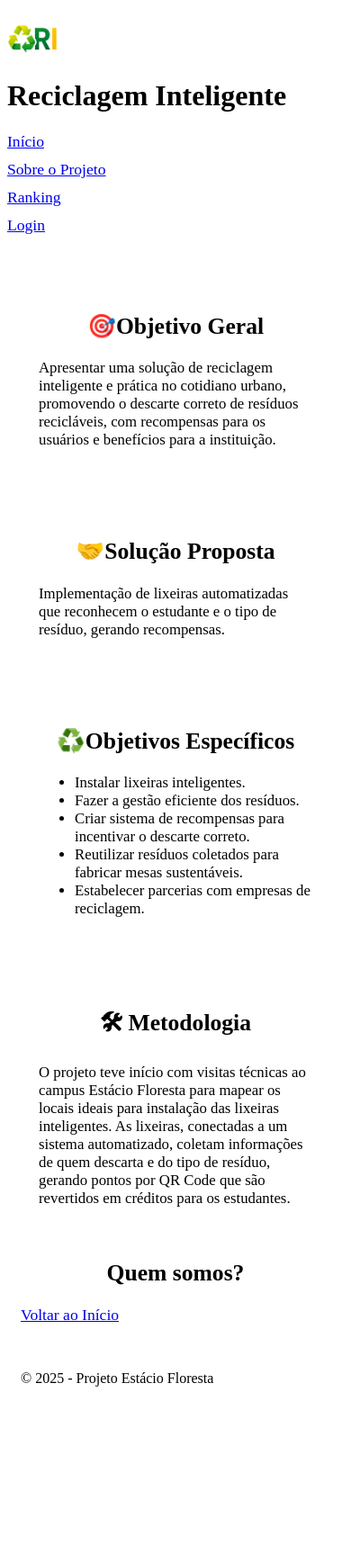
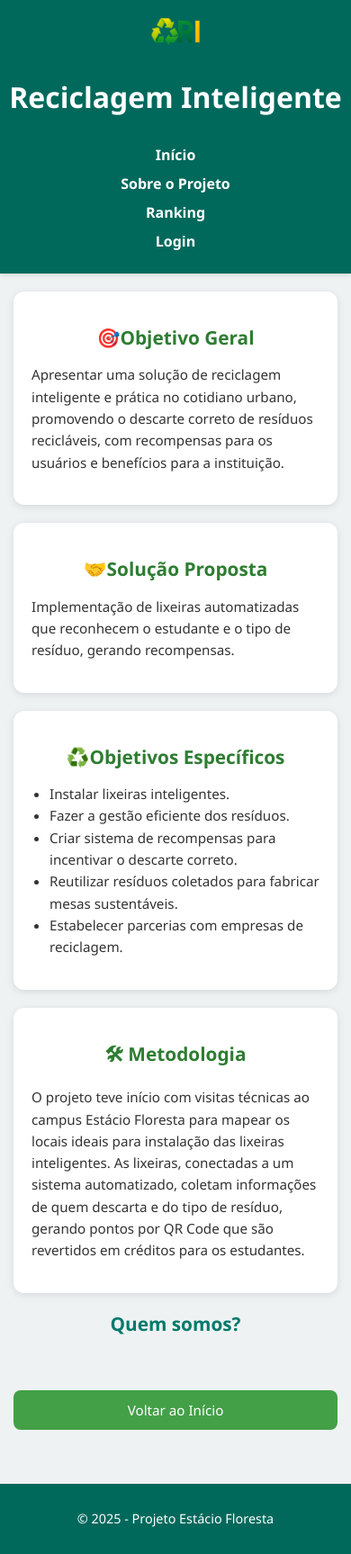
Before and after one commit to liviamarta/reciclagem-inteligente, a Flask app: page /sobre in a window 390 px wide. Shown: the whole page at 90% size. Before the commit the page ends 1541 px from the top, so only its background shows below. Run offline with Flask 3, Linux system fonts and the light colour scheme.

Commit message:
CSS responsivo para celular e desktop

```diff
--- a/static/style.css
+++ b/static/style.css
@@ -1,11 +1,166 @@
-/* ... (seu CSS base continua igual acima) ... */
+/* Estilo base - permanece igual */
+body {
+  font-family: 'Segoe UI', Tahoma, Geneva, Verdana, sans-serif;
+  margin: 0;
+  padding: 0;
+  background-color: #eef2f3;
+  color: #333;
+}
+
+header {
+  background-color: #00695c;
+  color: white;
+  padding: 20px 0;
+  text-align: center;
+  box-shadow: 0 2px 5px rgba(0,0,0,0.1);
+}
+
+nav a {
+  margin: 0 15px;
+  text-decoration: none;
+  color: white;
+  font-weight: 600;
+  transition: color 0.3s;
+}
+
+nav a:hover {
+  color: #a5d6a7;
+}
+
+main {
+  padding: 40px 20px;
+  max-width: 1000px;
+  margin: 0 auto;
+  text-align: center;
+}
+
+h2 {
+  font-size: 2rem;
+  color: #00796b;
+  margin-bottom: 10px;
+}
+
+.section {
+  background: #ffffff;
+  border-radius: 12px;
+  padding: 30px;
+  margin-bottom: 30px;
+  box-shadow: 0 2px 8px rgba(0,0,0,0.1);
+  text-align: left;
+}
+
+.section h2 {
+  color: #2e7d32;
+  margin-bottom: 15px;
+}
+
+.section p, .section ul {
+  font-size: 1rem;
+  line-height: 1.6;
+}
+
+.section ul {
+  list-style: disc;
+  padding-left: 20px;
+}
+
+form {
+  max-width: 400px;
+  margin: 0 auto;
+}
+
+input, button {
+  padding: 10px;
+  margin: 10px 0;
+  width: 100%;
+  border-radius: 5px;
+}
+
+button {
+  background-color: #00897b;
+  color: white;
+  border: none;
+  cursor: pointer;
+}
+
+button:hover {
+  background-color: #004d40;
+}
+
+.btn {
+  display: inline-block;
+  padding: 10px 20px;
+  margin-top: 20px;
+  background-color: #43a047;
+  color: white;
+  text-decoration: none;
+  border-radius: 8px;
+  transition: background 0.3s;
+}
+
+.btn:hover {
+  background-color: #1b5e20;
+}
+
+.hero-img img {
+  width: 100%;
+  height: auto;
+  max-height: 800px;
+  object-fit: cover;
+  border-radius: 12px;
+  margin-top: 23px;
+  margin-bottom: 30px;
+  box-shadow: 0 5px 15px rgba(0,0,0,0.2);
+}
+
+.about {
+  max-width: 900px;
+  margin: 0 auto;
+  text-align: left;
+}
+
+.back-button {
+  text-align: center;
+  margin-top: 40px;
+}
+
+.login-section {
+  max-width: 500px;
+  margin: auto;
+}
+
+.button-group button {
+  margin: 10px;
+}
+
+.qrcode-container img {
+  margin-top: 10px;
+}
+
+footer {
+  background-color: #00695c;
+  color: white;
+  text-align: center;
+  padding: 20px;
+  margin-top: 40px;
+}
+
+.logo-container {
+  display: flex;
+  align-items: center;
+  justify-content: center;
+  gap: 15px;
+}
+
+.logo-container img {
+  height: 50px;
+}
 
 /* RESPONSIVIDADE */
 @media (max-width: 768px) {
   nav a {
     display: block;
     margin: 10px 0;
-    font-size: 1.1rem;
   }
 
   main {
@@ -17,12 +172,12 @@
   }
 
   h2, .section h2 {
-    font-size: 1.8rem;
+    font-size: 1.5rem;
     text-align: center;
   }
 
   .section p, .section ul {
-    font-size: 1.05rem;
+    font-size: 0.95rem;
   }
 
   .logo-container {
@@ -36,27 +191,17 @@
 
   footer {
     padding: 15px;
+    font-size: 0.9rem;
+  }
+
+  .btn {
+    width: 100%;
+    padding: 12px 0;
     font-size: 1rem;
   }
 
-  .btn, button {
-    width: 100%;
-    padding: 14px 0;
-    font-size: 1.1rem;
-  }
-
-  input {
-    font-size: 1.1rem;
-    padding: 14px;
-  }
-
-  form {
-    padding: 10px;
-  }
-
-  .login-section {
-    max-width: 100%;
-    padding: 0 10px;
+  input, button {
+    font-size: 1rem;
   }
 }
 
@@ -78,20 +223,10 @@
   }
 
   h2, .section h2 {
-    font-size: 1.6rem;
+    font-size: 1.3rem;
   }
 
-  .section p, .section ul {
-    font-size: 1.05rem;
-  }
-
-  .btn, button {
-    font-size: 1.1rem;
-    padding: 16px 0;
-  }
-
-  input {
-    font-size: 1.1rem;
-    padding: 16px;
+  .btn {
+    font-size: 0.95rem;
   }
 }
```
